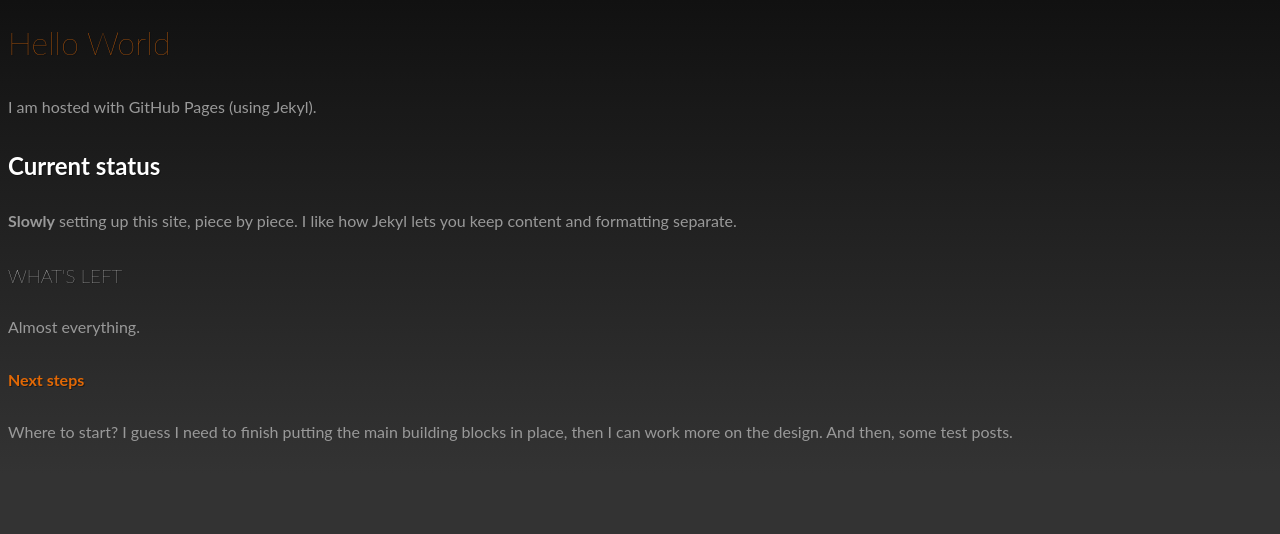
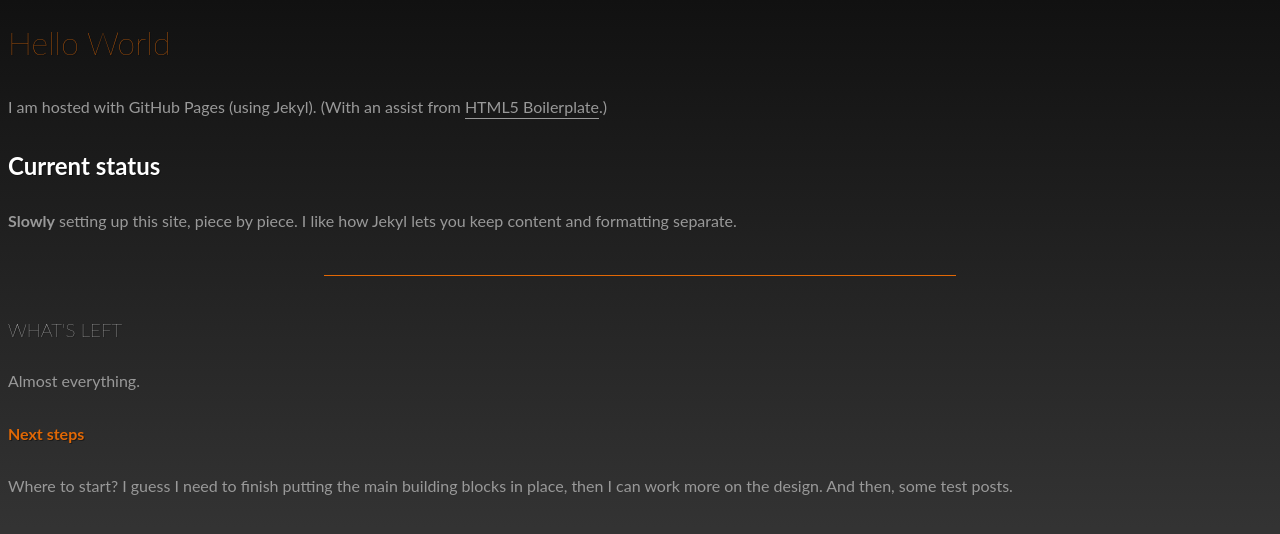
Before and after one commit to mkjn/mkjn.github.io, a Jekyll site: the page built from index.html, in a window 1280 px wide. Shown: the top 534 px of the page. Built offline with Jekyll 4.4.1, drawn with Linux system fonts in a browser that asks for light colours.

Commit message:
jn - css updates - 03/28/2015

```diff
--- a/css/style.css
+++ b/css/style.css
@@ -14,6 +14,7 @@ html {
     font-family: 'Lato', Helvetica, Arial, sans serif;
 	color: #e26805;
     font-size: 1em;
+    font-weight: 400;
     line-height: 1.4;
 	background-color: #333;
     background-image: -ms-linear-gradient(top, #111, #333);
--- a/index.html
+++ b/index.html
@@ -5,11 +5,13 @@ title: mkjn
 
 <H1>Hello World</H1>
 
-<P>I am hosted with GitHub Pages (using Jekyl).</P>
+<P>I am hosted with GitHub Pages (using Jekyl). (With an assist from <a href="https://html5boilerplate.com">HTML5 Boilerplate</a>.)</P>
 
 <H2>Current status</H2>
 
 <P><B>Slowly</B> setting up this site, piece by piece. I like how Jekyl lets you keep content and formatting separate.</P>
+
+<HR />
 
 <H3>What's left</H3>
 
```
